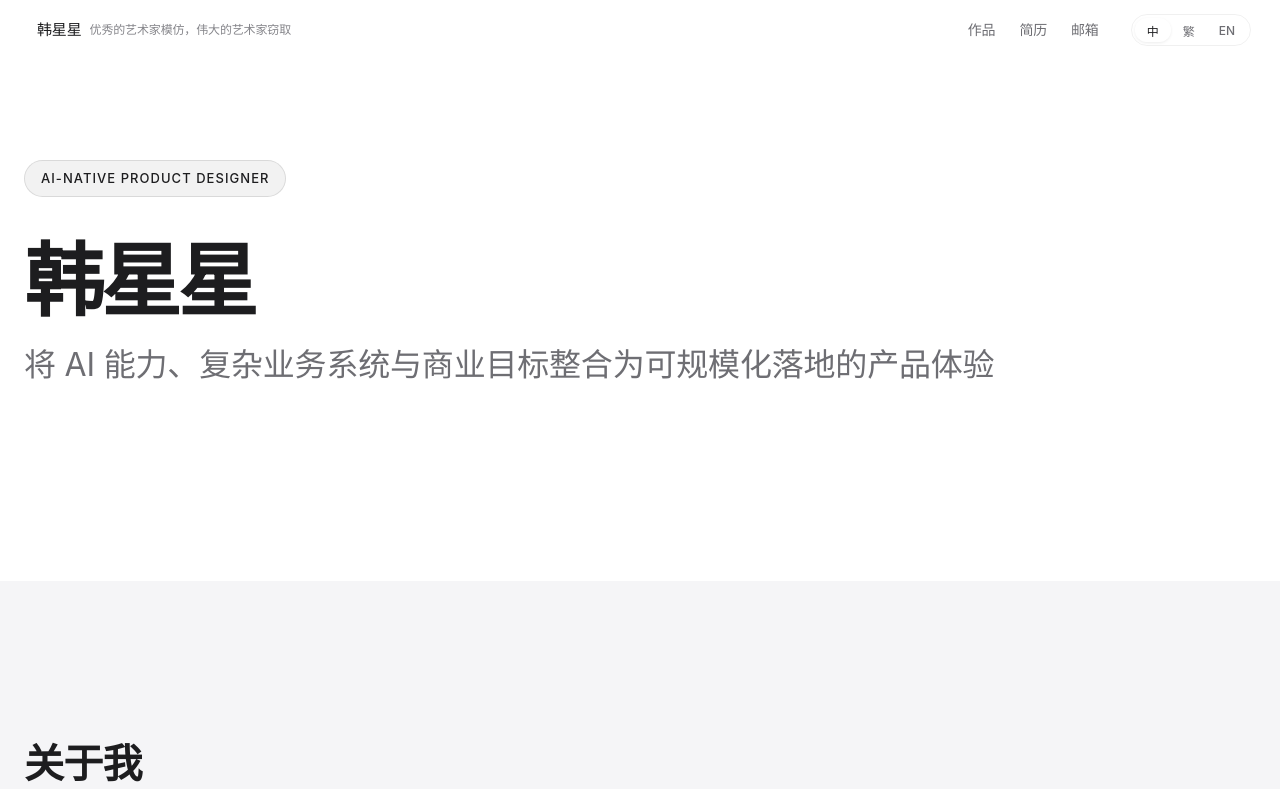
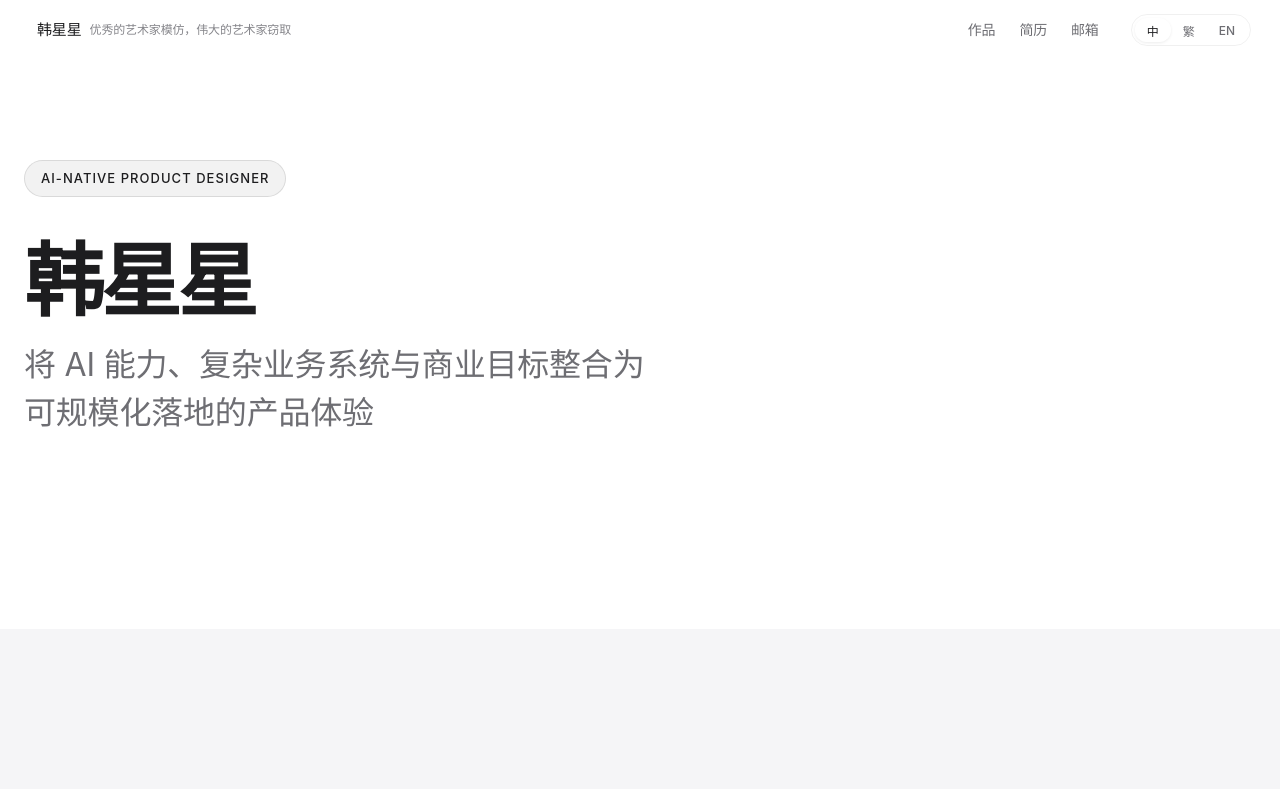
Before and after one commit to JUNCHENZUOSHI/han-xingxing-portfolio, a React (Vite) app: page /han-xingxing-portfolio/about in a window 1280 px wide. Shown: the top 789 px of the page. Built offline with nearby package versions, Linux system fonts and the light colour scheme.

Commit message:
feat: tagline line break before 可规模化落地的产品体验

```diff
--- a/src/components/Hero/Hero.css
+++ b/src/components/Hero/Hero.css
@@ -114,6 +114,7 @@
   color: var(--color-text-secondary);
   max-width: 720px;
   margin: 0 auto var(--space-56);
+  white-space: pre-line;
 }
 
 .hero__cta {
--- a/src/data/profile.js
+++ b/src/data/profile.js
@@ -29,7 +29,7 @@ export const profile = {
   title: 'AI-Native Product Designer',
   subtitle: 'B2B AI Product Designer',
   tagline:
-    '将 AI 能力、复杂业务系统与商业目标整合为可规模化落地的产品体验',
+    '将 AI 能力、复杂业务系统与商业目标整合为\n可规模化落地的产品体验',
   specialization: [
     'Enterprise SaaS',
     'AI Product Experience',
--- a/src/i18n/zh-TW.json
+++ b/src/i18n/zh-TW.json
@@ -145,7 +145,7 @@
   "profileData": {
     "title": "AI-Native Product Designer",
     "subtitle": "B2B AI Product Designer",
-    "tagline": "將 AI 能力、複雜業務系統與商業目標整合為可規模化落地的產品體驗",
+    "tagline": "將 AI 能力、複雜業務系統與商業目標整合為\n可規模化落地的產品體驗",
     "specialization": [
       "Enterprise SaaS",
       "AI Product Experience",
--- a/src/i18n/zh.json
+++ b/src/i18n/zh.json
@@ -206,7 +206,7 @@
   "profileData": {
     "title": "AI-Native Product Designer",
     "subtitle": "B2B AI Product Designer",
-    "tagline": "将 AI 能力、复杂业务系统与商业目标整合为可规模化落地的产品体验",
+    "tagline": "将 AI 能力、复杂业务系统与商业目标整合为\n可规模化落地的产品体验",
     "specialization": [
       "Enterprise SaaS",
       "AI Product Experience",
--- a/src/pages/About/About.css
+++ b/src/pages/About/About.css
@@ -13,6 +13,7 @@
   font-size: 2rem; font-weight: var(--weight-normal);
   line-height: var(--leading-body-large);
   color: var(--color-text-secondary); margin: 0 0 var(--space-32);
+  white-space: pre-line;
 }
 
 .text-container { max-width: var(--max-width-text); }
```
